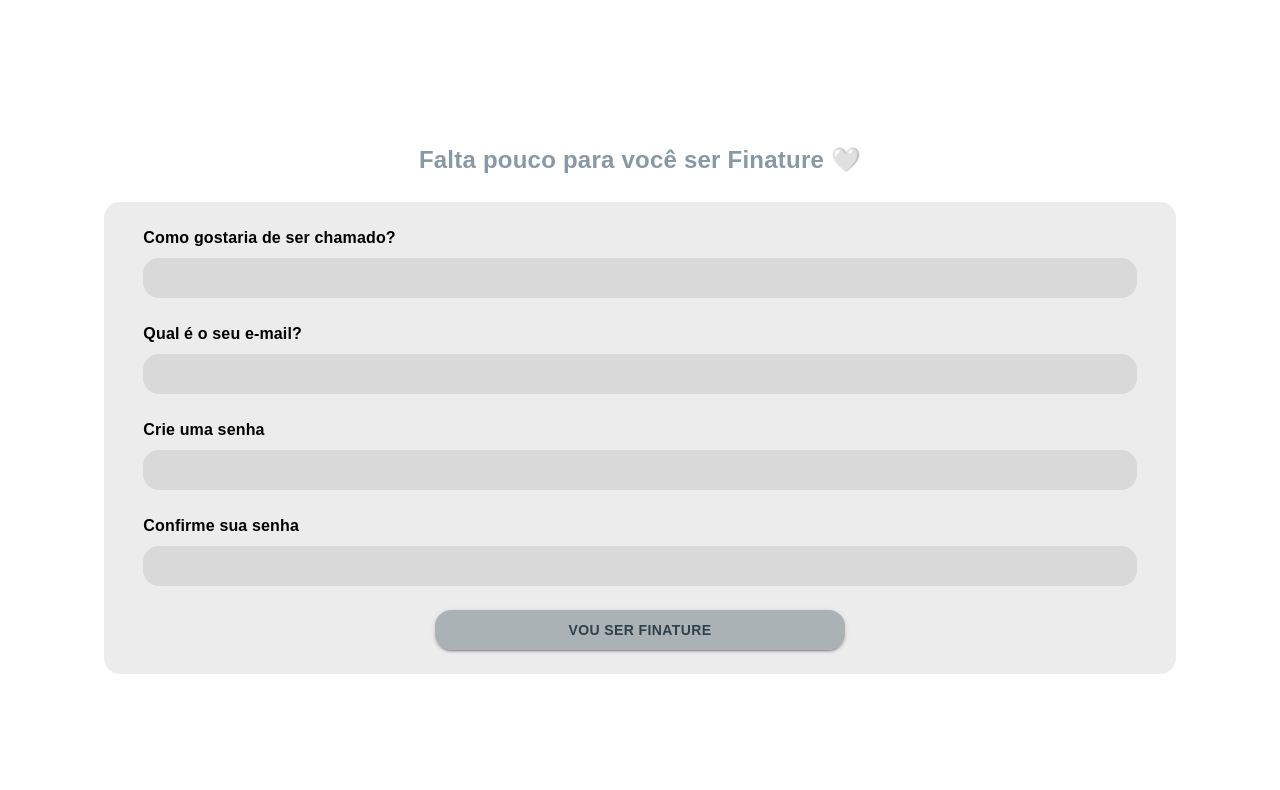
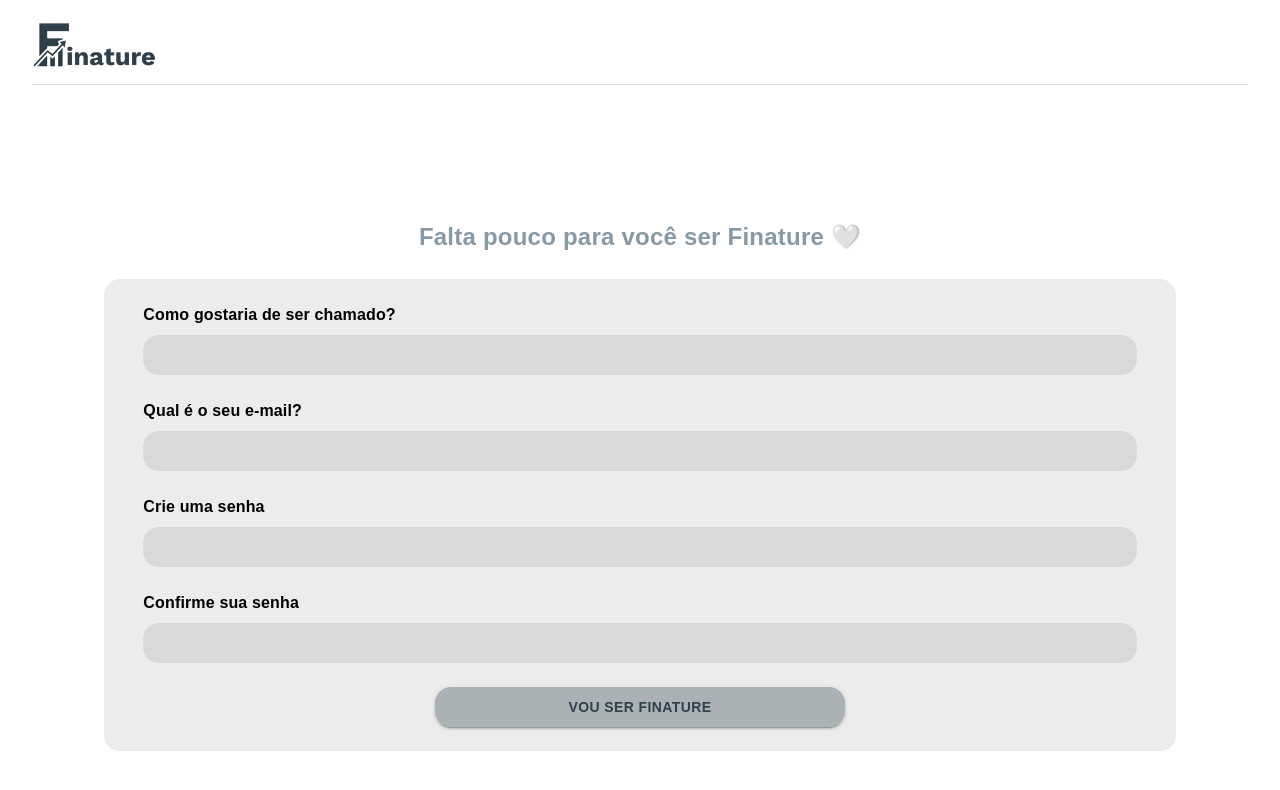
Before and after one commit to mac0350-financas/financas, a React (Vite) app in the folder client/: page /criar-conta in a window 1280 px wide. Shown: the top 790 px of the page. Built offline with nearby package versions, Linux system fonts and the light colour scheme.

Commit message:
feat: header na tela de cadastro
Signed-off-by: Muriel <murilatorre04@gmail.com>

```diff
--- a/client/src/pages/PaginaCriarConta.jsx
+++ b/client/src/pages/PaginaCriarConta.jsx
@@ -1,7 +1,13 @@
 import Formulario from '../components/PaginaCriarConta/Formulario';
+import Header from '../components/Header';
 
 function PaginaCriarConta() {
-    return <Formulario />;
+    return (
+        <div>
+            <Header/>
+            <Formulario />
+        </div>
+    );
 }
 
 export default PaginaCriarConta;
```
Also changed, not shown: 1 other file (tests, documents, lock files or other folders).
